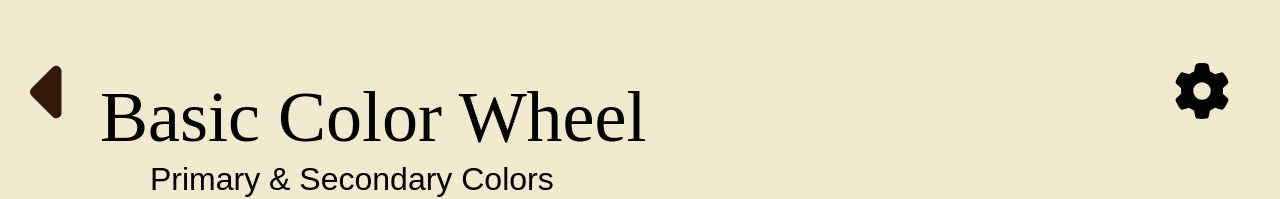
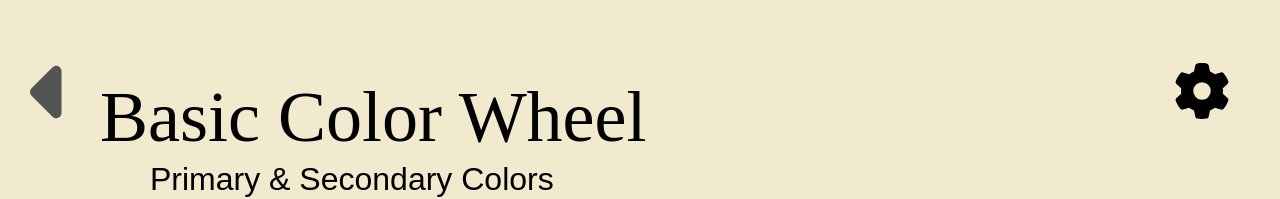
Before and after one commit to SE701G9/Colourful-Adventures, a React (Create React App) app: page /modules/1 in a window 1280 px wide. In both pictures the pointer is over the button 51 px from the left and 92 px from the top of the page. Shown: the top 199 px of the page. Built offline with nearby package versions, Linux system fonts and the light colour scheme.

Commit message:
Added styling to glow when hovered over

```diff
--- a/src/components/navigation/BackButton.css
+++ b/src/components/navigation/BackButton.css
@@ -5,3 +5,8 @@
     top: 50px;
     z-index: 1;
 }
+
+.back-button :hover{
+  color: rgb(84, 84, 84);
+  text-shadow: 0 5px 15px rgba(145, 92, 182, .4);
+}
```
